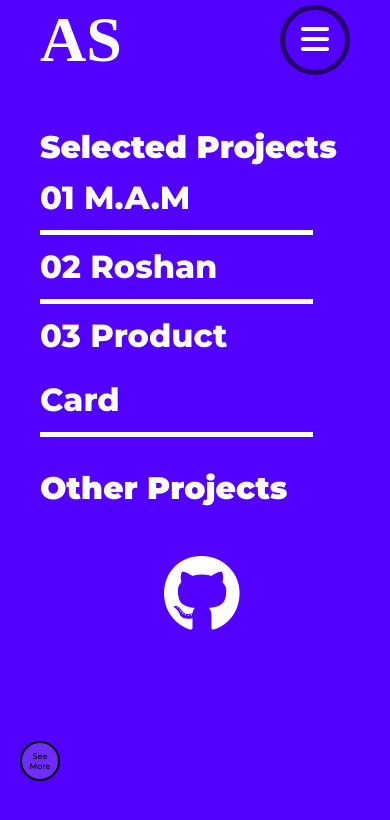
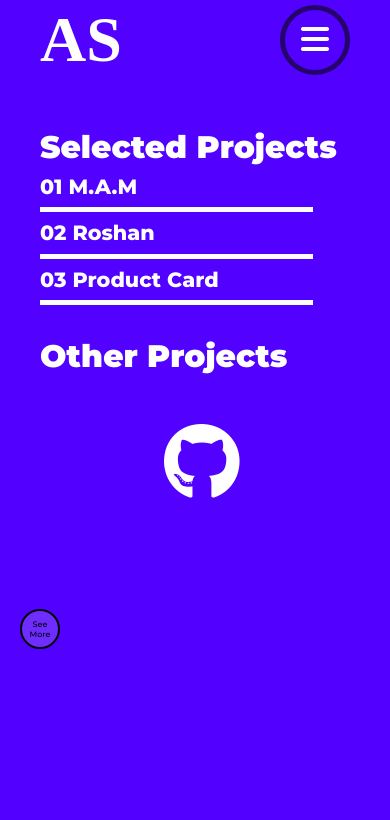
Before and after one commit to ahmedonour/portfolio-5.4, a SvelteKit app: page /project in a window 390 px wide. Shown: the top 820 px of the page. Built offline with nearby package versions, Linux system fonts and the light colour scheme; a web font is replaced by a local one.

Commit message:
Update Fonts

```diff
--- a/src/components/projects/projectCard.svelte
+++ b/src/components/projects/projectCard.svelte
@@ -16,7 +16,7 @@
 	}
 	ol{
 		list-style: none;
-		font-size: 3rem;
+		font-size:  3rem;
 		padding-inline: 3rem;
 		width: 60%;
 		line-height: 2;
@@ -29,7 +29,7 @@
 		ol{
 			padding-inline: 0;
 			width: 70vw;
-			font-size: 2rem;
+			font-size: calc(3rem - 7vw);
 		}
 	}
 </style>
```
